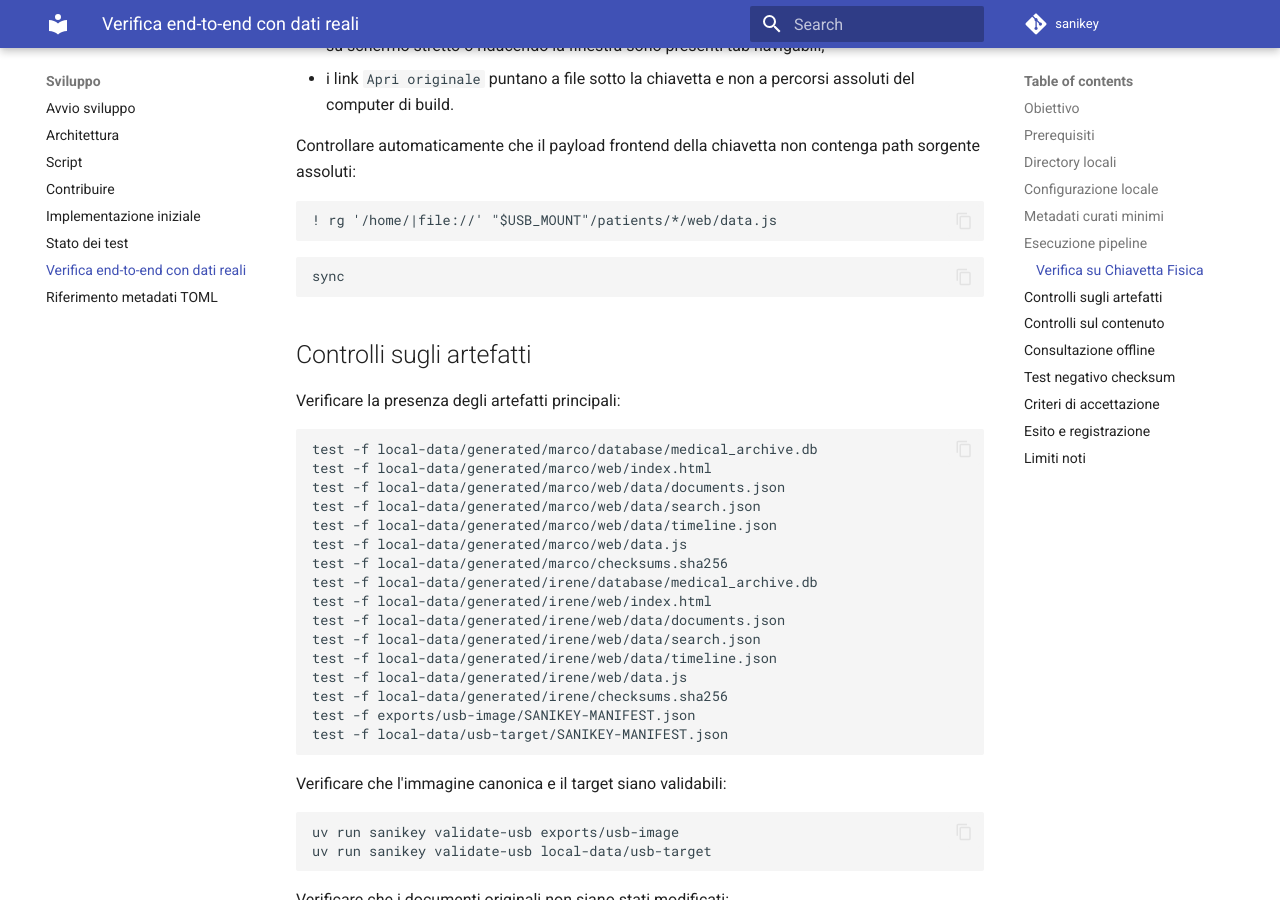
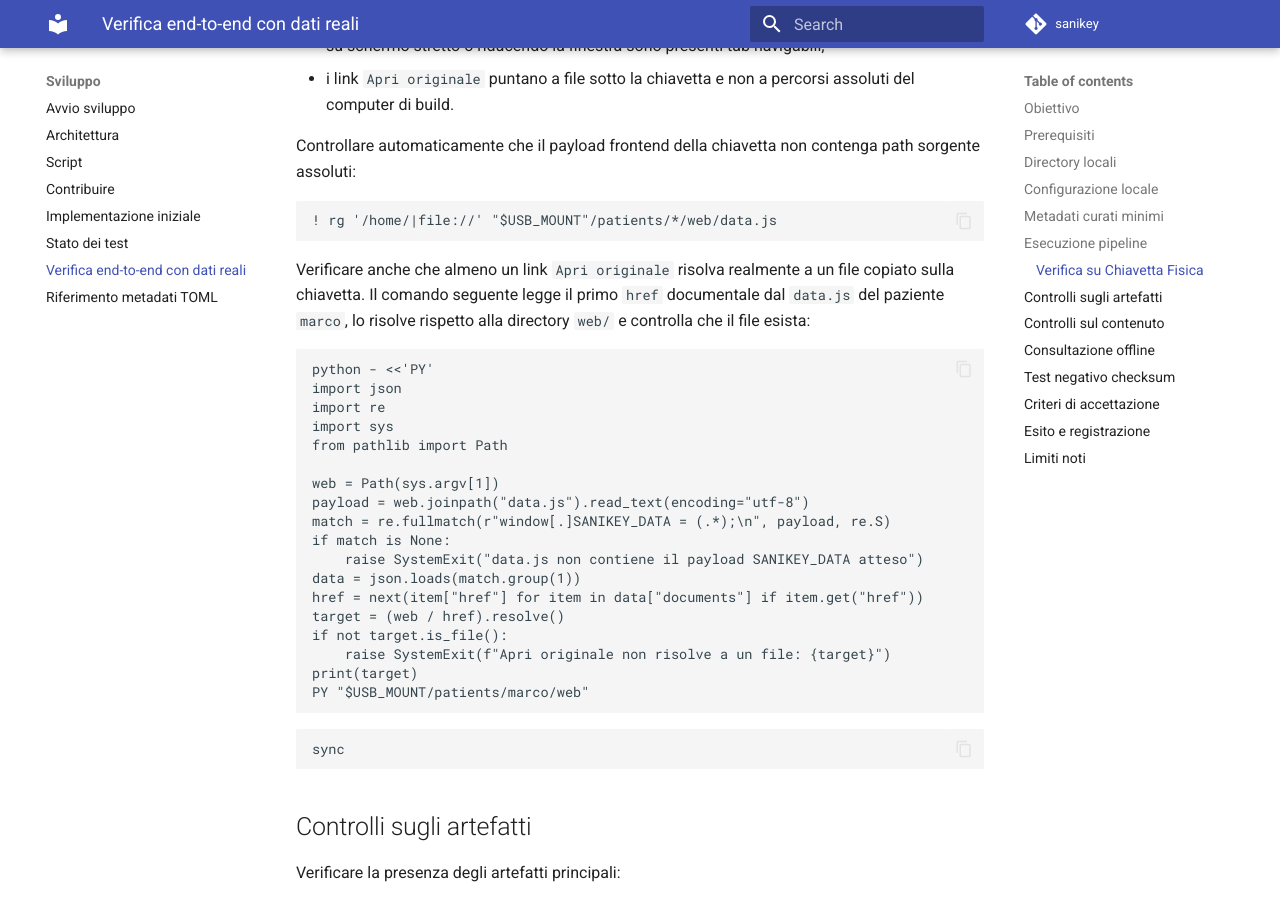
Before and after one commit to marco0560/sanikey, an MkDocs documentation site: the page built from docs/process/end-to-end-real-data-verification.md, in a window 1280 px wide and 900 px high, scrolled down 9702 px. Built offline with MkDocs 1.6.1 and Material for MkDocs 9.7.7, drawn with Linux system fonts in a browser that asks for light colours; comment, search, counter and statistics services are not loaded.

Commit message:
fix(cli): split USB export preparation progress
Add a distinct export-usb prepare progress phase before patient image generation.

Extend the real-data verification procedure with a deterministic check that resolves one generated Apri originale href to a file on the USB target.

````diff
--- a/docs/process/end-to-end-real-data-verification.md
+++ b/docs/process/end-to-end-real-data-verification.md
@@ -506,6 +506,32 @@ path sorgente assoluti:
 ! rg '/home/|file://' "$USB_MOUNT"/patients/*/web/data.js
 ```
 
+Verificare anche che almeno un link `Apri originale` risolva realmente a un
+file copiato sulla chiavetta. Il comando seguente legge il primo `href`
+documentale dal `data.js` del paziente `marco`, lo risolve rispetto alla
+directory `web/` e controlla che il file esista:
+
+```bash
+python - <<'PY'
+import json
+import re
+import sys
+from pathlib import Path
+
+web = Path(sys.argv[1])
+payload = web.joinpath("data.js").read_text(encoding="utf-8")
+match = re.fullmatch(r"window[.]SANIKEY_DATA = (.*);\n", payload, re.S)
+if match is None:
+    raise SystemExit("data.js non contiene il payload SANIKEY_DATA atteso")
+data = json.loads(match.group(1))
+href = next(item["href"] for item in data["documents"] if item.get("href"))
+target = (web / href).resolve()
+if not target.is_file():
+    raise SystemExit(f"Apri originale non risolve a un file: {target}")
+print(target)
+PY "$USB_MOUNT/patients/marco/web"
+```
+
 ```bash
 sync
 ```
````
Also changed, not shown: 2 other files.
